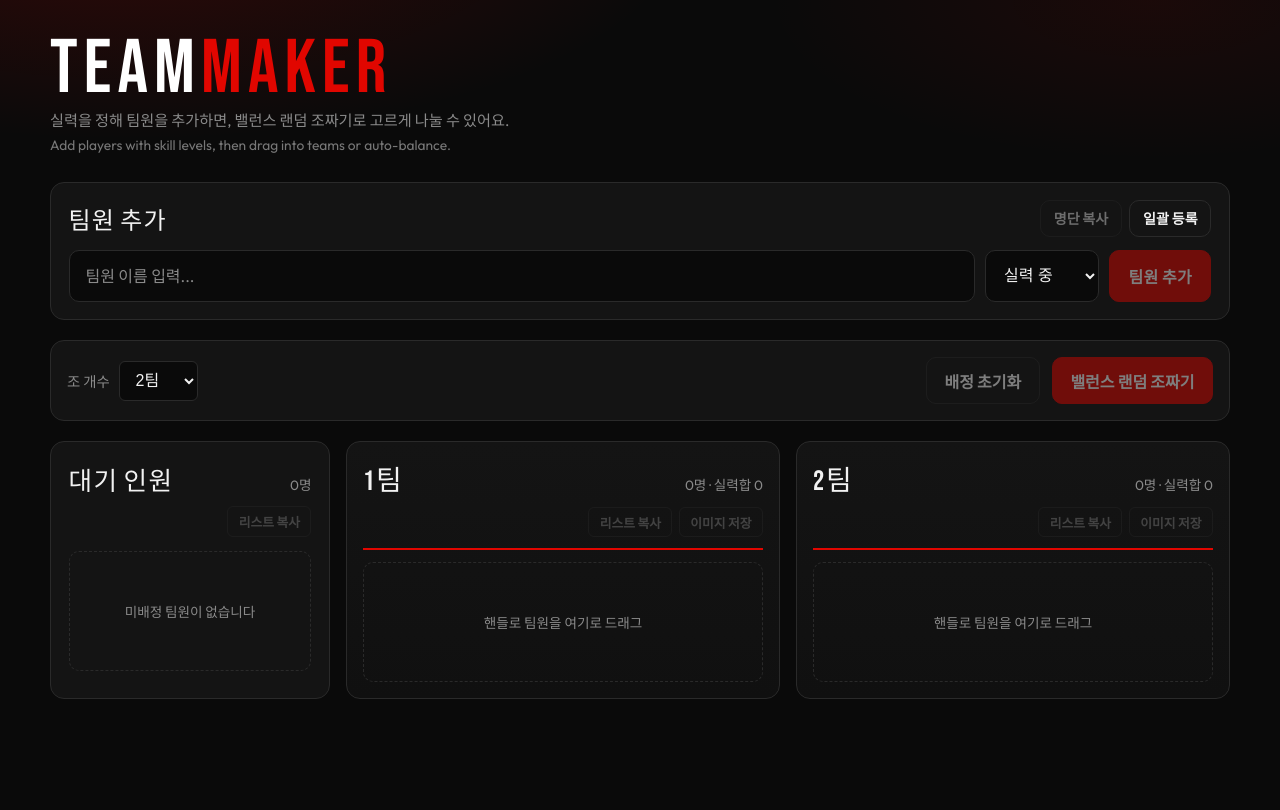
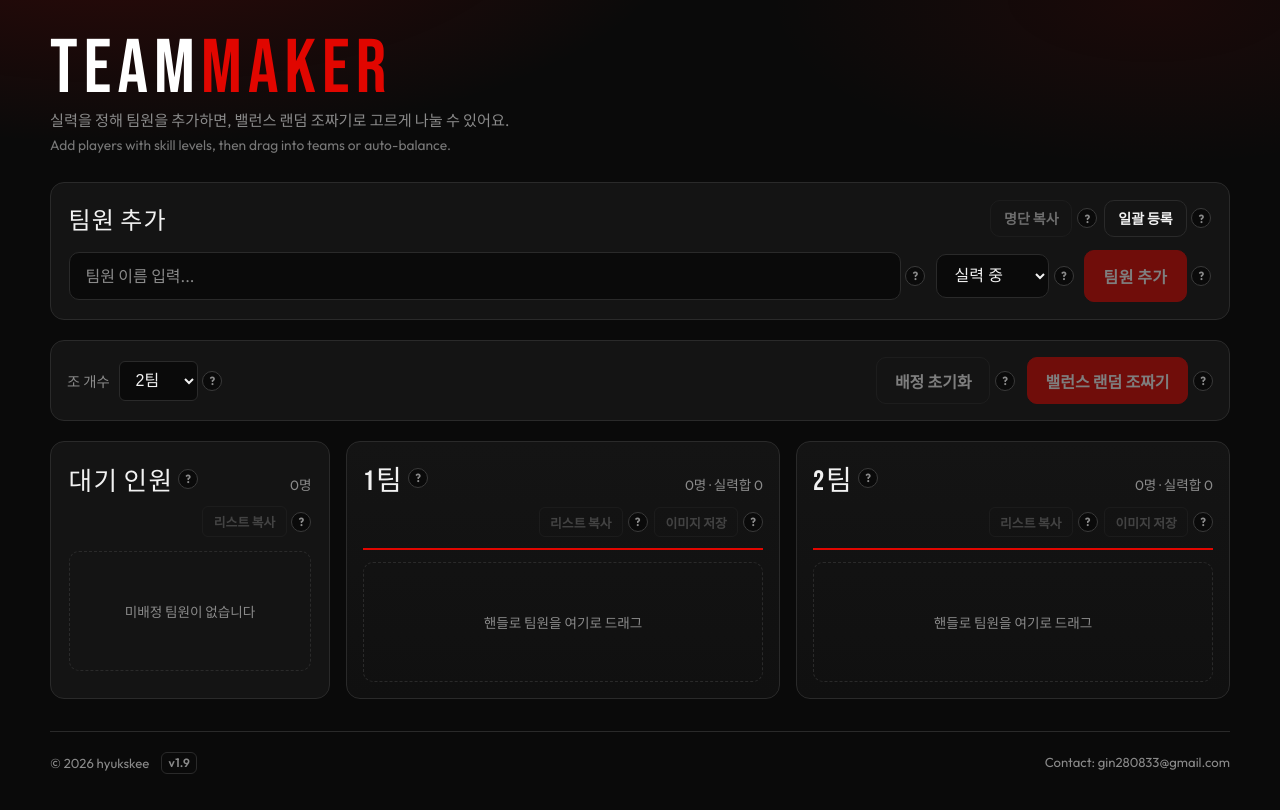
Before and after one commit to HYUKSKEE/mwfc_feature, a React (Vite) app: page / in a window 1280 px wide. Shown: the top 810 px of the page. Built offline with nearby package versions, Linux system fonts and the light colour scheme; what tesseract.js would draw is missing.

Commit message:
add: tootip icon, footer

```diff
--- a/package.json
+++ b/package.json
@@ -1,7 +1,7 @@
 {
   "name": "mwfc_feature",
   "private": true,
-  "version": "0.0.0",
+  "version": "1.9.0",
   "type": "module",
   "scripts": {
     "dev": "vite",
--- a/src/App.tsx
+++ b/src/App.tsx
@@ -19,7 +19,7 @@ import { TeamColumn } from './components/TeamColumn';
 import { TeamExportCard } from './components/TeamExportCard';
 import { Tooltip } from './components/Tooltip';
 import { UnassignedPool } from './components/UnassignedPool';
-import { UNASSIGNED_ID } from './constants';
+import { APP_VERSION, UNASSIGNED_ID } from './constants';
 import { loadData, saveData } from './storage';
 import { GlobalStyle } from './styles/GlobalStyle';
 import { theme } from './styles/theme';
@@ -189,6 +189,51 @@ const OverlayCard = styled.div`
   font-weight: 500;
   cursor: grabbing;
   touch-action: none;
+`;
+
+const SiteFooter = styled.footer`
+  display: flex;
+  flex-wrap: wrap;
+  align-items: center;
+  justify-content: space-between;
+  gap: 0.5rem 1rem;
+  margin-top: 0.75rem;
+  padding-top: 1.25rem;
+  border-top: 1px solid ${({ theme }) => theme.colors.border};
+  color: ${({ theme }) => theme.colors.textMuted};
+  font-size: 0.82rem;
+  line-height: 1.4;
+`;
+
+const FooterMeta = styled.div`
+  display: flex;
+  flex-wrap: wrap;
+  align-items: center;
+  gap: 0.45rem 0.75rem;
+`;
+
+const FooterVersion = styled.span`
+  padding: 0.12rem 0.4rem;
+  border: 1px solid ${({ theme }) => theme.colors.border};
+  border-radius: ${({ theme }) => theme.radii.sm};
+  color: ${({ theme }) => theme.colors.textMuted};
+  font-size: 0.75rem;
+  font-weight: 600;
+  letter-spacing: 0.02em;
+`;
+
+const FooterLink = styled.a`
+  color: ${({ theme }) => theme.colors.textMuted};
+  text-decoration: none;
+  border-bottom: 1px solid transparent;
+  transition:
+    color 0.15s ease,
+    border-color 0.15s ease;
+
+  &:hover {
+    color: ${({ theme }) => theme.colors.text};
+    border-bottom-color: ${({ theme }) => theme.colors.borderStrong};
+  }
 `;
 
 function createId() {
@@ -530,6 +575,16 @@ function App() {
             </DragOverlay>
           </DndContext>
 
+          <SiteFooter>
+            <FooterMeta>
+              <span>© {new Date().getFullYear()} hyukskee</span>
+              <FooterVersion>v{APP_VERSION}</FooterVersion>
+            </FooterMeta>
+            <FooterLink href="mailto:gin280833@gmail.com">
+              Contact: gin280833@gmail.com
+            </FooterLink>
+          </SiteFooter>
+
           <ExportHost>
             <div ref={exportHostRef}>
               {data.teams.map((team) => (
--- a/src/components/Tooltip.tsx
+++ b/src/components/Tooltip.tsx
@@ -1,31 +1,90 @@
-import { useId, useState, type ReactNode } from 'react';
+import {
+  useEffect,
+  useId,
+  useLayoutEffect,
+  useRef,
+  useState,
+  type ReactNode,
+} from 'react';
 import styled from 'styled-components';
+
+type Side = 'top' | 'bottom';
 
 type Props = {
   text: string;
   textEn?: string;
   children: ReactNode;
-  side?: 'top' | 'bottom';
+  side?: Side;
   className?: string;
 };
+
+const EDGE = 12;
 
 const Wrap = styled.span`
   position: relative;
   display: inline-flex;
+  align-items: center;
+  gap: 0.3rem;
   max-width: 100%;
   vertical-align: middle;
+`;
 
-  > :first-child {
+const Main = styled.span`
+  display: inline-flex;
+  flex: 1 1 auto;
+  min-width: 0;
+  max-width: 100%;
+
+  > * {
     max-width: 100%;
   }
 `;
 
-const Bubble = styled.span<{ $open: boolean; $side: 'top' | 'bottom' }>`
+const HintButton = styled.button`
+  flex: 0 0 auto;
+  display: inline-grid;
+  place-items: center;
+  width: 1.25rem;
+  height: 1.25rem;
+  margin: 0;
+  padding: 0;
+  border: 1px solid ${({ theme }) => theme.colors.borderStrong};
+  border-radius: 999px;
+  background: ${({ theme }) => theme.colors.bg};
+  color: ${({ theme }) => theme.colors.textMuted};
+  font-family: ${({ theme }) => theme.fonts.body};
+  font-size: 0.72rem;
+  font-weight: 700;
+  line-height: 1;
+  cursor: help;
+  touch-action: manipulation;
+
+  &:hover,
+  &:focus-visible {
+    color: ${({ theme }) => theme.colors.text};
+    border-color: ${({ theme }) => theme.colors.accent};
+    background: ${({ theme }) => theme.colors.accentSoft};
+    outline: none;
+  }
+
+  &[aria-expanded='true'] {
+    color: ${({ theme }) => theme.colors.accent};
+    border-color: ${({ theme }) => theme.colors.accent};
+    background: ${({ theme }) => theme.colors.accentSoft};
+  }
+`;
+
+const Bubble = styled.span<{
+  $open: boolean;
+  $side: Side;
+  $shiftX: number;
+}>`
   position: absolute;
   left: 50%;
   z-index: 40;
+  box-sizing: border-box;
   width: max-content;
-  max-width: min(260px, 70vw);
+  max-width: min(260px, calc(100vw - ${EDGE * 2}px));
   padding: 0.55rem 0.7rem;
   border: 1px solid ${({ theme }) => theme.colors.borderStrong};
   border-radius: ${({ theme }) => theme.radii.sm};
@@ -39,10 +98,12 @@ const Bubble = styled.span<{ $open: boolean; $side: 'top' | 'bottom' }>`
   letter-spacing: 0;
   text-align: left;
   white-space: normal;
+  word-break: keep-all;
+  overflow-wrap: anywhere;
   pointer-events: none;
   opacity: ${({ $open }) => ($open ? 1 : 0)};
   visibility: ${({ $open }) => ($open ? 'visible' : 'hidden')};
-  transform: translateX(-50%)
+  transform: translateX(calc(-50% + ${({ $shiftX }) => $shiftX}px))
     ${({ $open, $side }) =>
       $open
         ? 'translateY(0)'
@@ -51,13 +112,12 @@ const Bubble = styled.span<{ $open: boolean; $side: 'top' | 'bottom' }>`
           : 'translateY(-4px)'};
   transition:
     opacity 0.12s ease,
-    transform 0.12s ease,
     visibility 0.12s ease;
 
   ${({ $side }) =>
     $side === 'top'
-      ? 'bottom: calc(100% + 8px);'
-      : 'top: calc(100% + 8px);'}
+      ? 'bottom: calc(100% + 8px); top: auto;'
+      : 'top: calc(100% + 8px); bottom: auto;'}
 
   strong {
     display: block;
@@ -74,7 +134,33 @@ const Bubble = styled.span<{ $open: boolean; $side: 'top' | 'bottom' }>`
   }
 `;
 
-/** Hover/focus 시 한·영 간단한 설명을 보여줍니다. */
+function fitPlacement(
+  wrap: DOMRect,
+  bubble: DOMRect,
+  preferred: Side,
+): { side: Side; shiftX: number } {
+  const gap = 8;
+  let side = preferred;
+  const need = bubble.height + gap;
+  const spaceAbove = wrap.top;
+  const spaceBelow = window.innerHeight - wrap.bottom;
+
+  if (side === 'top' && need > spaceAbove && spaceBelow > spaceAbove) {
+    side = 'bottom';
+  } else if (side === 'bottom' && need > spaceBelow && spaceAbove > spaceBelow) {
+    side = 'top';
+  }
+
+  const centerX = wrap.left + wrap.width / 2;
+  const idealLeft = centerX - bubble.width / 2;
+  const minLeft = EDGE;
+  const maxLeft = Math.max(EDGE, window.innerWidth - EDGE - bubble.width);
+  const clampedLeft = Math.min(maxLeft, Math.max(minLeft, idealLeft));
+
+  return { side, shiftX: clampedLeft - idealLeft };
+}
+
+/** Hover/focus 또는 ? 아이콘 탭으로 한·영 설명을 보여줍니다. */
 export function Tooltip({
   text,
   textEn,
@@ -83,18 +169,91 @@ export function Tooltip({
   className,
 }: Props) {
   const tipId = useId();
-  const [open, setOpen] = useState(false);
+  const wrapRef = useRef<HTMLSpanElement>(null);
+  const bubbleRef = useRef<HTMLSpanElement>(null);
+  const [hovered, setHovered] = useState(false);
+  const [pinned, setPinned] = useState(false);
+  const [placedSide, setPlacedSide] = useState<Side>(side);
+  const [shiftX, setShiftX] = useState(0);
+  const open = hovered || pinned;
+
+  useEffect(() => {
+    if (!pinned) return;
+
+    const onPointerDown = (event: PointerEvent) => {
+      const target = event.target as Node | null;
+      if (wrapRef.current && target && !wrapRef.current.contains(target)) {
+        setPinned(false);
+      }
+    };
+
+    document.addEventListener('pointerdown', onPointerDown);
+    return () => document.removeEventListener('pointerdown', onPointerDown);
+  }, [pinned]);
+
+  useLayoutEffect(() => {
+    if (!open) {
+      setShiftX(0);
+      setPlacedSide(side);
+      return;
+    }
+
+    const update = () => {
+      const wrapEl = wrapRef.current;
+      const bubbleEl = bubbleRef.current;
+      if (!wrapEl || !bubbleEl) return;
+
+      const next = fitPlacement(
+        wrapEl.getBoundingClientRect(),
+        bubbleEl.getBoundingClientRect(),
+        side,
+      );
+      setPlacedSide(next.side);
+      setShiftX(next.shiftX);
+    };
+
+    update();
+    // side flip 후 한 번 더 재측정
+    const frame = window.requestAnimationFrame(update);
+    window.addEventListener('resize', update);
+    window.addEventListener('scroll', update, true);
+
+    return () => {
+      window.cancelAnimationFrame(frame);
+      window.removeEventListener('resize', update);
+      window.removeEventListener('scroll', update, true);
+    };
+  }, [open, side, text, textEn]);
 
   return (
     <Wrap
+      ref={wrapRef}
       className={className}
-      onMouseEnter={() => setOpen(true)}
-      onMouseLeave={() => setOpen(false)}
-      onFocusCapture={() => setOpen(true)}
-      onBlurCapture={() => setOpen(false)}
+      onMouseEnter={() => setHovered(true)}
+      onMouseLeave={() => setHovered(false)}
     >
-      {children}
-      <Bubble id={tipId} role="tooltip" $open={open} $side={side}>
+      <Main>{children}</Main>
+      <HintButton
+        type="button"
+        aria-label="기능 설명"
+        aria-expanded={open}
+        aria-describedby={open ? tipId : undefined}
+        onClick={(event) => {
+          event.preventDefault();
+          event.stopPropagation();
+          setPinned((prev) => !prev);
+        }}
+      >
+        ?
+      </HintButton>
+      <Bubble
+        ref={bubbleRef}
+        id={tipId}
+        role="tooltip"
+        $open={open}
+        $side={placedSide}
+        $shiftX={shiftX}
+      >
         <strong>{text}</strong>
         {textEn ? <em>{textEn}</em> : null}
       </Bubble>
--- a/src/constants.ts
+++ b/src/constants.ts
@@ -1 +1,4 @@
 export const UNASSIGNED_ID = 'unassigned';
+
+/** 앱 표시용 버전 (package.json 과 맞춤) */
+export const APP_VERSION = '1.9';
```
